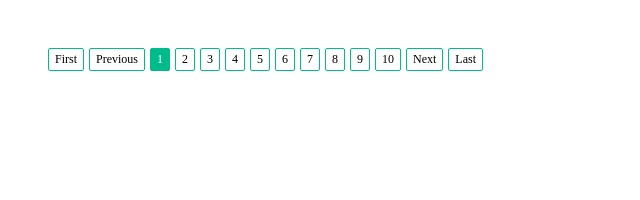
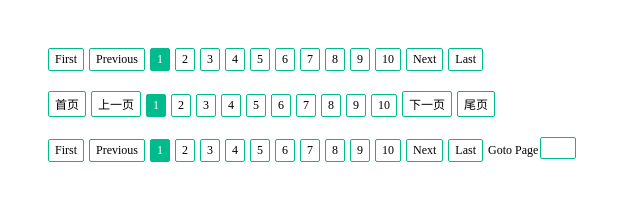
Before and after one commit to leonwgc/angularjs-pagination, a plain HTML site: page demo/index.html in a window 1280 px wide. Shown: the whole page, without its empty margins (0-640 px from the left). Drawn offline with Linux system fonts and the light colour scheme.

Commit message:
add more demo

```diff
--- a/demo/index.html
+++ b/demo/index.html
@@ -22,6 +22,12 @@
     <div class="pager">
       <pager page-count="pageCount" current-page="currentPage" on-page-change="onPageChange()"></pager>
     </div>
+    <div class="pager">
+      <pager page-count="pageCount" current-page="currentPage" on-page-change="onPageChange()" first-text="首页" next-text="下一页" prev-text="上一页" last-text="尾页"></pager>
+    </div>
+    <div class="pager">
+      <pager page-count="pageCount" current-page="currentPage" on-page-change="onPageChange()" show-goto="true"></pager>
+    </div>
   </div>
   <script src="../js/angular-1.2.21.min.js"></script>
   <script src="lib/ng-pagination.min.js"></script>
```
